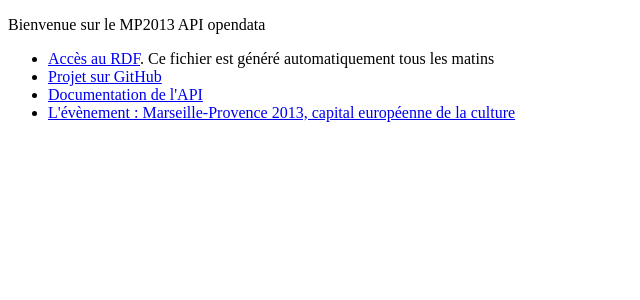
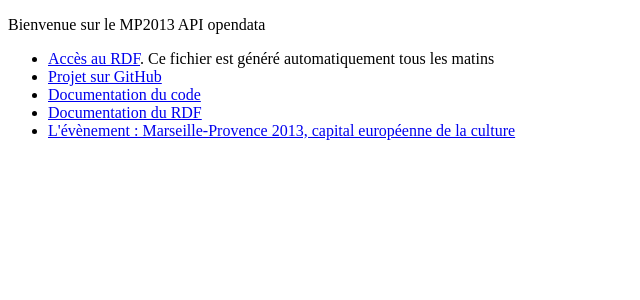
Before and after one commit to DozroK/mp2013, a PHP site: page / in a window 1280 px wide. Shown: the top 300 px of the page, without its empty margins (0-640 px from the left). Run offline with PHP 8.4, Linux system fonts and the light colour scheme.

Commit message:
tools and doc

```diff
--- a/views/index.php
+++ b/views/index.php
@@ -9,7 +9,8 @@
 <ul>
 <li><a href = "rdf">Accès au RDF</a>. Ce fichier est généré automatiquement tous les matins</li>
 <li><a href = "https://github.com/DozroK/mp2013">Projet sur GitHub</a></li>
-<li><a href = "https://github.com/DozroK/mp2013#readme">Documentation de l'API</a></li>
+<li><a href = "https://github.com/DozroK/mp2013#readme">Documentation du code</a></li>
+<li><a href = "https://github.com/DozroK/mp2013/wiki/RDF---DOM-Proposal">Documentation du RDF</a></li>
 <li><a href = "http://www.mp2013.fr/">L'évènement : Marseille-Provence 2013, capital européenne de la culture</a></li>
 </ul>
 </body>
```
Also changed, not shown: tools/query.php (renamed from tools/createdatabase.php).
